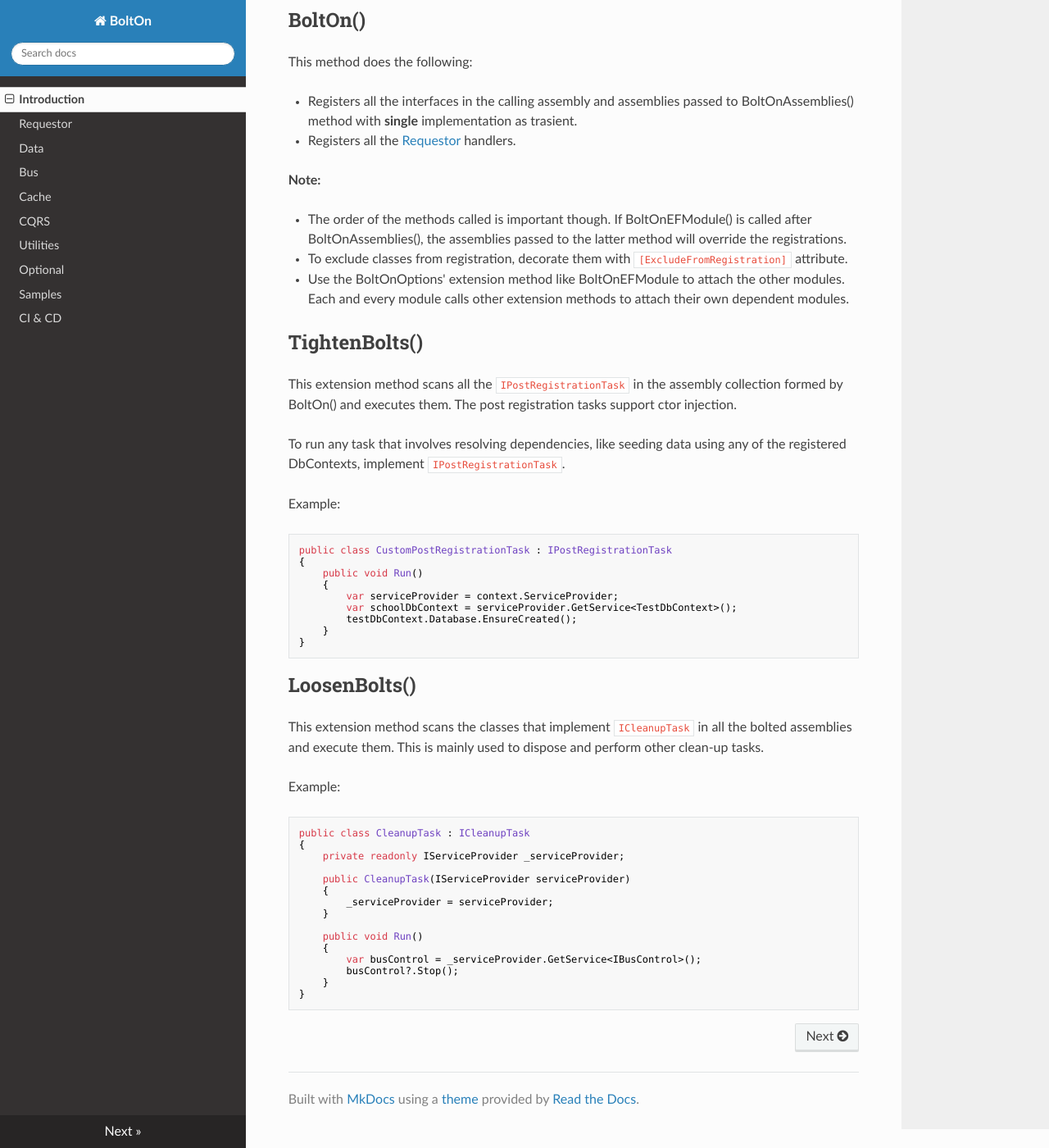
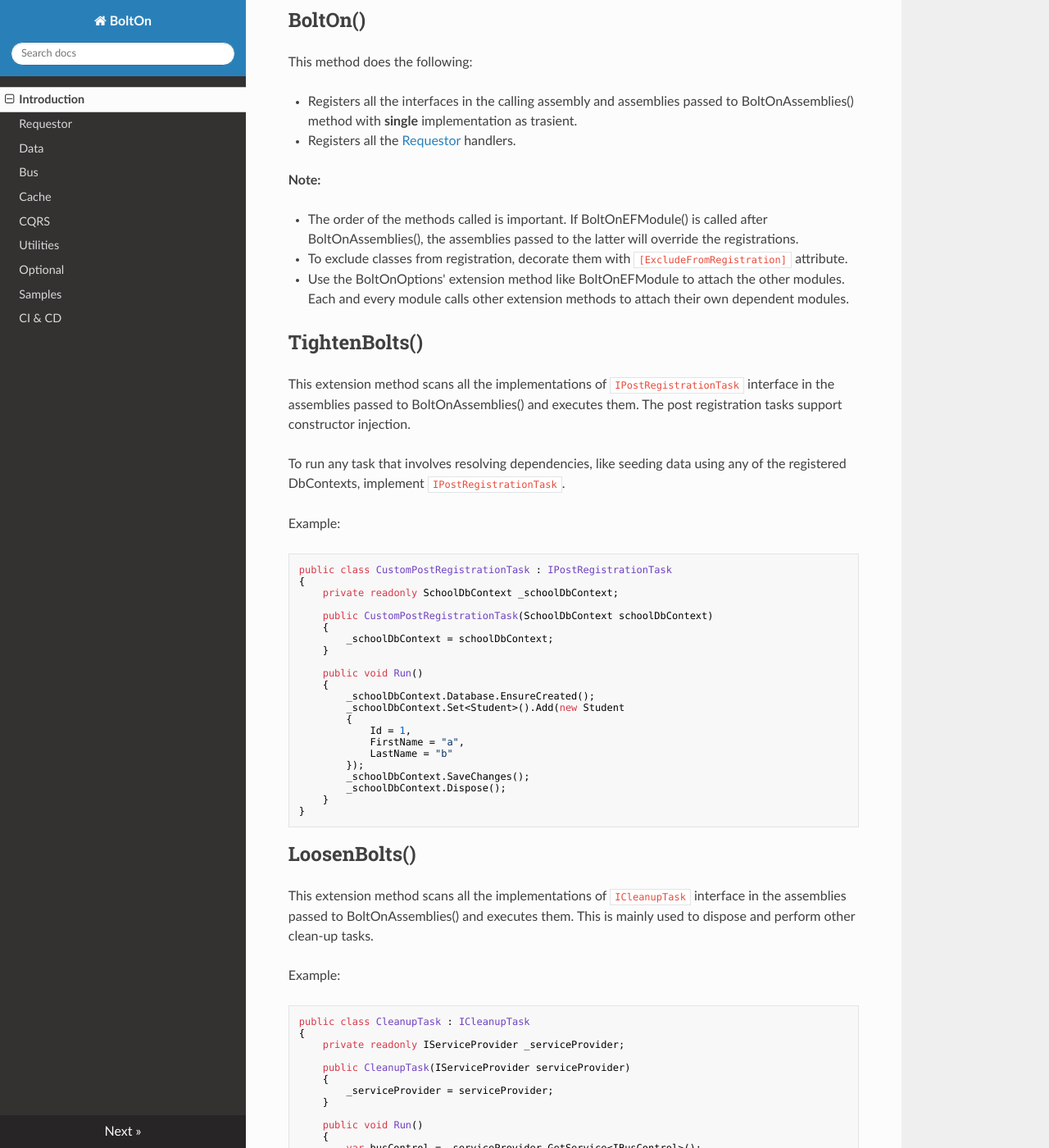
Before and after one commit to gokulm/BoltOn, an MkDocs documentation site: the page built from docs/index.md, in a window 1280 px wide and 1400 px high, scrolled down 1327 px. Shown: the whole window at 82% size. Built offline with MkDocs 1.6.1, drawn with Linux system fonts in a browser that asks for light colours; nearby versions of some CDN libraries; some of the changed text lies outside the part shown.

Commit message:
updated docs

```diff
--- a/docs/index.md
+++ b/docs/index.md
@@ -63,13 +63,13 @@
 
 **Note:**
 
-* The order of the methods called is important though. If BoltOnEFModule() is called after BoltOnAssemblies(), the assemblies passed to the latter method will override the registrations.
+* The order of the methods called is important. If BoltOnEFModule() is called after BoltOnAssemblies(), the assemblies passed to the latter will override the registrations.
 * To exclude classes from registration, decorate them with `[ExcludeFromRegistration]` attribute.
 * Use the BoltOnOptions' extension method like BoltOnEFModule to attach the other modules. Each and every module calls other extension methods to attach their own dependent modules.
 
 TightenBolts()
 --------------
-This extension method scans all the `IPostRegistrationTask` in the assembly collection formed by BoltOn() and executes them. The post registration tasks support ctor injection.
+This extension method scans all the implementations of `IPostRegistrationTask` interface in the assemblies passed to BoltOnAssemblies() and executes them. The post registration tasks support constructor injection.
 
 To run any task that involves resolving dependencies, like seeding data using any of the registered DbContexts, implement `IPostRegistrationTask`.
 
@@ -77,17 +77,30 @@
 
     public class CustomPostRegistrationTask : IPostRegistrationTask
     {
+        private readonly SchoolDbContext _schoolDbContext;
+
+        public CustomPostRegistrationTask(SchoolDbContext schoolDbContext)
+        {
+            _schoolDbContext = schoolDbContext;
+        }
+
         public void Run()
         {
-            var serviceProvider = context.ServiceProvider;
-            var schoolDbContext = serviceProvider.GetService<TestDbContext>();
-            testDbContext.Database.EnsureCreated();
+            _schoolDbContext.Database.EnsureCreated();
+            _schoolDbContext.Set<Student>().Add(new Student
+            {
+                Id = 1,
+                FirstName = "a",
+                LastName = "b"
+            });
+            _schoolDbContext.SaveChanges();
+            _schoolDbContext.Dispose();
         }
     }
 
 LoosenBolts()
 -------------
-This extension method scans the classes that implement `ICleanupTask` in all the bolted assemblies and execute them. This is mainly used to dispose and perform other clean-up tasks.
+This extension method scans all the implementations of `ICleanupTask` interface in the assemblies passed to BoltOnAssemblies() and executes them. This is mainly used to dispose and perform other clean-up tasks.
 
 Example:
 
```
Also changed, not shown: other parts of docs/index.md (+1 -1 lines), README.md (+1 -1 lines), docs/cqrs.md (+1 -1 lines), docs/data.md (+2 -2 lines), docs/optional.md (+1 -1 lines), docs/requestor.md (+7 -7 lines).
